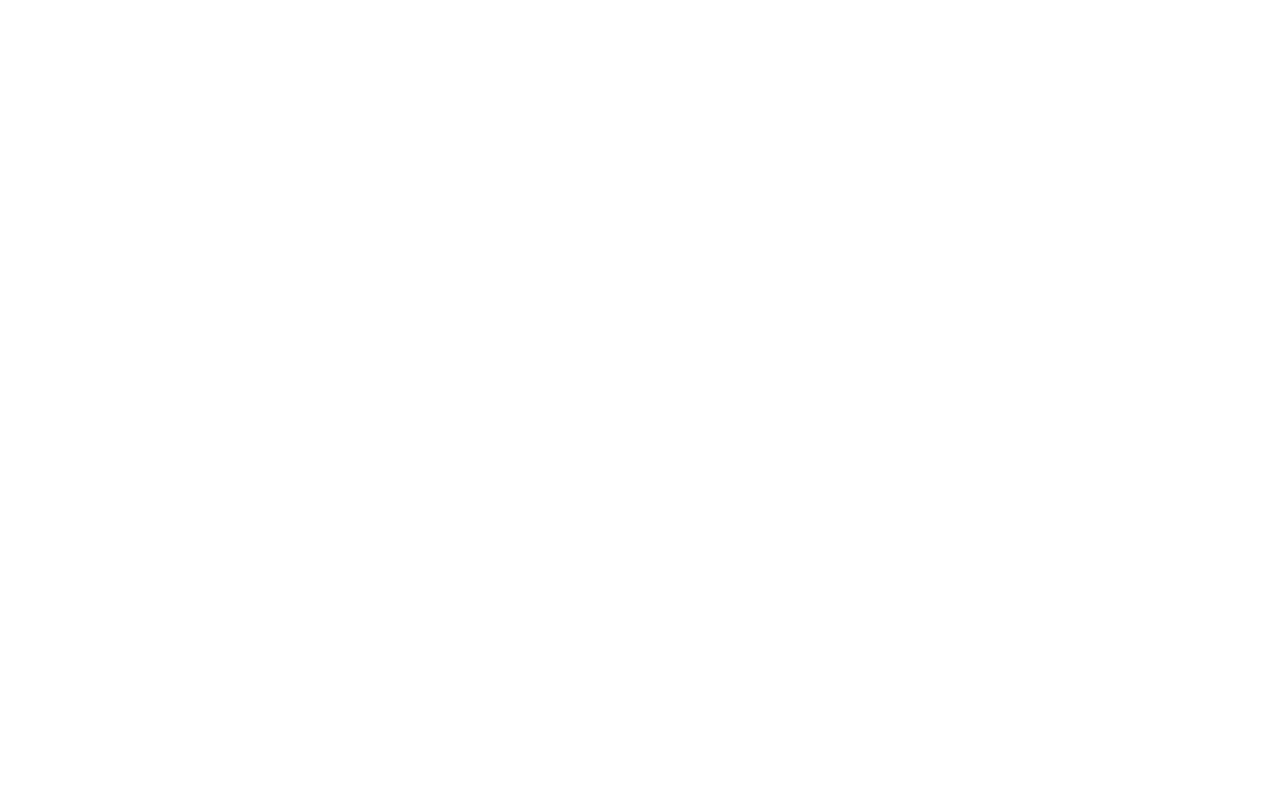
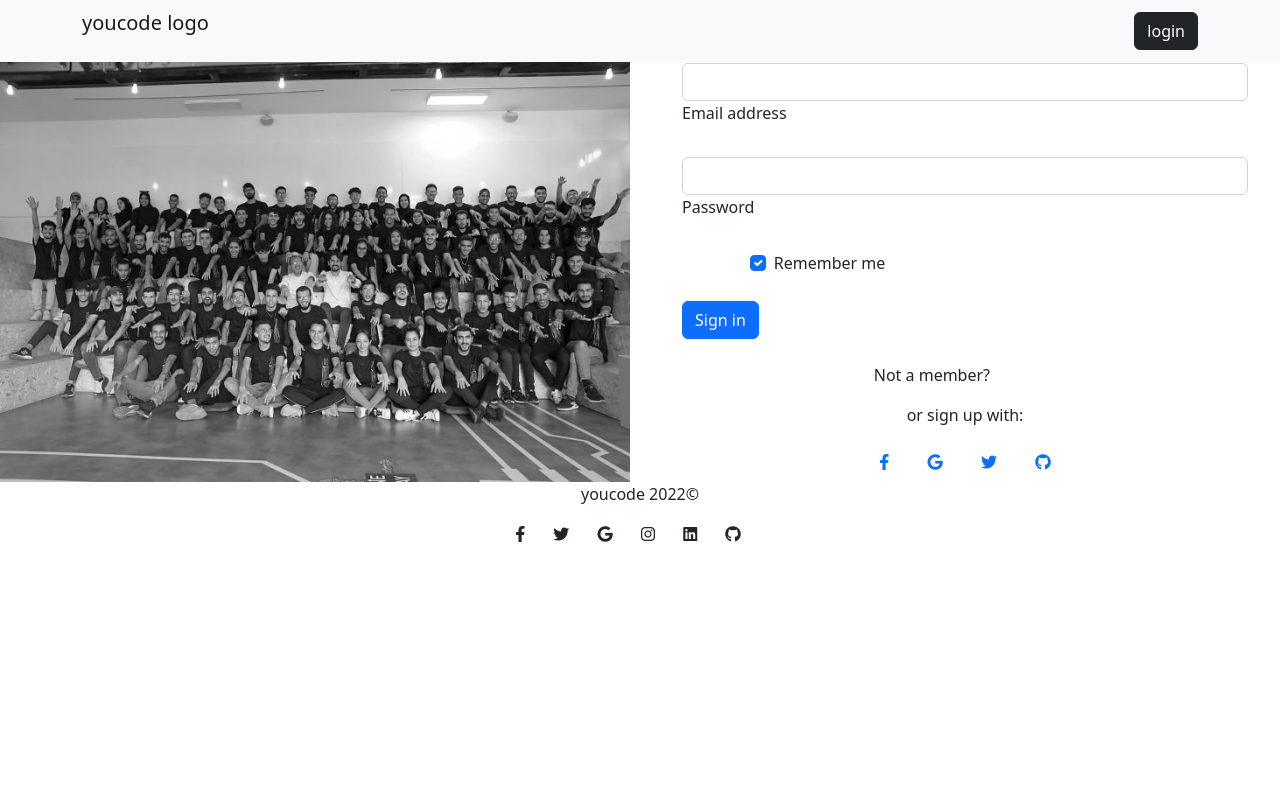
Before and after one commit to devssin/brief4-youcode-clubs, a PHP site: page /login/login.php in a window 1280 px wide. Before the commit the page is empty. Run offline with PHP 8.4, Linux system fonts and the light colour scheme.

Commit message:
add some files and assets folder

```diff
--- /dev/null
+++ b/assets/css/login-container.css
@@ -0,0 +1,19 @@
+.login-container-form {
+  width: 100%;
+  display: grid;
+  grid-template-columns: repeat(2, 2fr);
+  gap: 20px;
+}
+.login-container-form .img-right img {
+  width: 100%;
+}
+.login-container-form .login-form-container {
+  margin: auto 2rem;
+}
+
+@media (max-width: 900px) {
+  .login-container-form {
+    display: grid;
+    grid-template-columns: repeat(1, 1fr);
+  }
+}/*# sourceMappingURL=login-container.css.map */
--- /dev/null
+++ b/assets/css/login-container.scss
@@ -0,0 +1,26 @@
+.login-container-form{
+    width: 100%;
+    display: grid;
+    grid-template-columns: repeat(2,2fr);
+    gap: 20px;
+
+    .img-right{
+        img{
+            width: 100%;
+        }
+    }
+
+    .login-form-container{
+        margin:  auto 2rem;
+    }
+
+
+}
+
+@media (max-width:900px) {
+    .login-container-form{
+        display: grid;
+        grid-template-columns: repeat(1,1fr);
+
+    }
+}
--- /dev/null
+++ b/assets/css/style.css
@@ -0,0 +1,14 @@
+* {
+  padding: 0;
+  margin: 0;
+  box-sizing: border-box;
+}
+
+a {
+  text-decoration: none;
+  all: unset;
+  color: white;
+}
+a:hover {
+  color: whitesmoke;
+}/*# sourceMappingURL=style.css.map */
--- /dev/null
+++ b/assets/css/style.scss
@@ -0,0 +1,16 @@
+* {
+    padding: 0;
+    margin: 0;
+    box-sizing: border-box;
+}
+
+
+a{
+    text-decoration: none;
+    all: unset;
+    color: white;
+
+    &:hover{
+        color: whitesmoke;
+    }
+}
--- a/includes/footer.php
+++ b/includes/footer.php
@@ -0,0 +1,23 @@
+<footer class="text-center">
+    <p>youcode <?php echo date("Y")?>&copy</p>
+    <div>
+      <a href="#" class="me-4 text-reset">
+        <i class="fab fa-facebook-f"></i>
+      </a>
+      <a href="#" class="me-4 text-reset">
+        <i class="fab fa-twitter"></i>
+      </a>
+      <a href="#" class="me-4 text-reset">
+        <i class="fab fa-google"></i>
+      </a>
+      <a href="#" class="me-4 text-reset">
+        <i class="fab fa-instagram"></i>
+      </a>
+      <a href="#" class="me-4 text-reset">
+        <i class="fab fa-linkedin"></i>
+      </a>
+      <a href="#" class="me-4 text-reset">
+        <i class="fab fa-github"></i>
+      </a>
+    </div>
+</footer>
--- a/includes/navbar.php
+++ b/includes/navbar.php
@@ -0,0 +1,12 @@
+<nav class=" navbar navbar-expand-lg navbar-light bg-light">
+  <div class="container">
+  <p class="text-weight-bold"><a class="navbar-brand" href="#">youcode logo </a></p>
+  <button class="navbar-toggler" type="button" data-toggle="collapse" data-target="#navbarTogglerDemo02" aria-controls="navbarTogglerDemo02" aria-expanded="false" aria-label="Toggle navigation">
+    <span class="navbar-toggler-icon"></span>
+  </button>
+
+  <div class="form-inline my-2 my-lg-0">
+    <button class="btn btn-dark"><a href="../login/login.php">login</a> </button>
+  </div>
+  </div>
+</nav>
--- a/index.php
+++ b/index.php
@@ -8,10 +8,13 @@
     <!-- CSS only -->
     <link href="https://cdn.jsdelivr.net/npm/bootstrap@5.2.2/dist/css/bootstrap.min.css" rel="stylesheet" integrity="sha384-Zenh87qX5JnK2Jl0vWa8Ck2rdkQ2Bzep5IDxbcnCeuOxjzrPF/et3URy9Bv1WTRi" crossorigin="anonymous">
     <link rel="stylesheet" href="https://cdnjs.cloudflare.com/ajax/libs/font-awesome/6.2.0/css/all.min.css" integrity="sha512-xh6O/CkQoPOWDdYTDqeRdPCVd1SpvCA9XXcUnZS2FmJNp1coAFzvtCN9BmamE+4aHK8yyUHUSCcJHgXloTyT2A==" crossorigin="anonymous" referrerpolicy="no-referrer" />
+    <link rel="stylesheet" href="./assets/css/style.css">
 </head>
 <body>
+    <?php include "./includes/navbar.php"  ?>
+    <div class="container">
 
-    <?php include "./includes/navbar.php"  ?>
+    </div>
     <?php include "./includes/footer.php"  ?>
 </body>
 </html>
--- a/login/login.php
+++ b/login/login.php
@@ -0,0 +1,81 @@
+<!DOCTYPE html>
+<html lang="en">
+
+<head>
+    <meta charset="UTF-8">
+    <meta http-equiv="X-UA-Compatible" content="IE=edge">
+    <meta name="viewport" content="width=device-width, initial-scale=1.0">
+    <title>Login Page</title>
+    <!-- CSS only -->
+    <link href="https://cdn.jsdelivr.net/npm/bootstrap@5.2.2/dist/css/bootstrap.min.css" rel="stylesheet" integrity="sha384-Zenh87qX5JnK2Jl0vWa8Ck2rdkQ2Bzep5IDxbcnCeuOxjzrPF/et3URy9Bv1WTRi" crossorigin="anonymous">
+    <link rel="stylesheet" href="https://cdnjs.cloudflare.com/ajax/libs/font-awesome/6.2.0/css/all.min.css" integrity="sha512-xh6O/CkQoPOWDdYTDqeRdPCVd1SpvCA9XXcUnZS2FmJNp1coAFzvtCN9BmamE+4aHK8yyUHUSCcJHgXloTyT2A==" crossorigin="anonymous" referrerpolicy="no-referrer" />
+    <link rel="stylesheet" href="../assets/css/login-container.css">
+    <link rel="stylesheet" href="../assets/css/style.css">
+</head>
+
+<body>
+    <?php include "../includes/navbar.php"  ?>
+    <div class=" login-container-form">
+        <div class="img-right">
+            <img src="../assets/images/youcode_students_1.jpg" alt="">
+        </div>
+        <div class="login-form-container">
+            <form>
+                <!-- Email input -->
+                <div class="form-outline mb-4">
+                    <input type="email" id="form2Example1" class="form-control" />
+                    <label class="form-label" for="form2Example1">Email address</label>
+                </div>
+
+                <!-- Password input -->
+                <div class="form-outline mb-4">
+                    <input type="password" id="form2Example2" class="form-control" />
+                    <label class="form-label" for="form2Example2">Password</label>
+                </div>
+
+                <!-- 2 column grid layout for inline styling -->
+                <div class="row mb-4">
+                    <div class="col d-flex justify-content-center">
+                        <!-- Checkbox -->
+                        <div class="form-check">
+                            <input class="form-check-input" type="checkbox" value="" id="form2Example31" checked />
+                            <label class="form-check-label" for="form2Example31"> Remember me </label>
+                        </div>
+                    </div>
+
+                    <div class="col">
+                        <!-- Simple link -->
+                        <a href="#!">Forgot password?</a>
+                    </div>
+                </div>
+
+                <!-- Submit button -->
+                <button type="button" class="btn btn-primary btn-block mb-4">Sign in</button>
+
+                <!-- Register buttons -->
+                <div class="text-center">
+                    <p>Not a member? <a href="#!">Register</a></p>
+                    <p>or sign up with:</p>
+                    <button type="button" class="btn btn-link btn-floating mx-1">
+                        <i class="fab fa-facebook-f"></i>
+                    </button>
+
+                    <button type="button" class="btn btn-link btn-floating mx-1">
+                        <i class="fab fa-google"></i>
+                    </button>
+
+                    <button type="button" class="btn btn-link btn-floating mx-1">
+                        <i class="fab fa-twitter"></i>
+                    </button>
+
+                    <button type="button" class="btn btn-link btn-floating mx-1">
+                        <i class="fab fa-github"></i>
+                    </button>
+                </div>
+            </form>
+        </div>
+    </div>
+    <?php include "../includes/footer.php"  ?>
+</body>
+
+</html>
```
Also changed, not shown: assets/images/logo-youcode-ma.png (added), assets/images/youcode_students_1.jpg (added), 2 other files.
